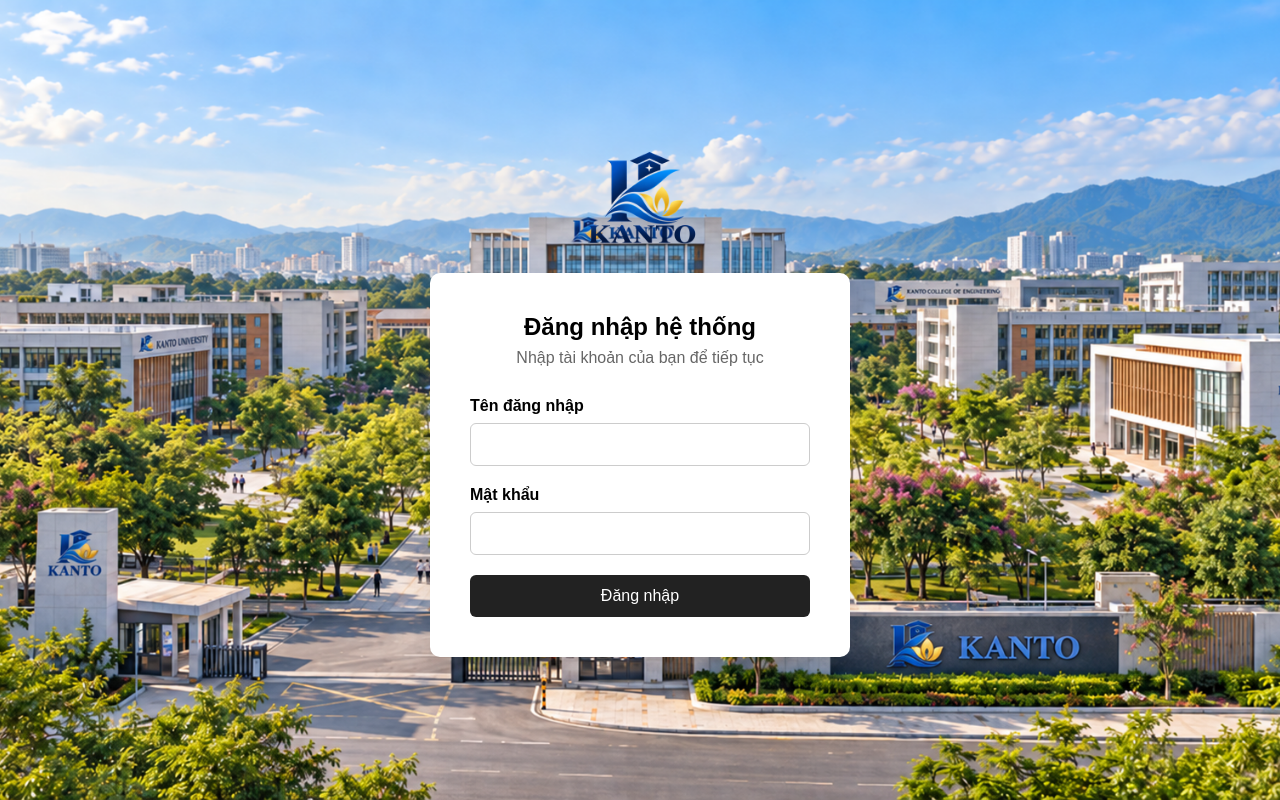
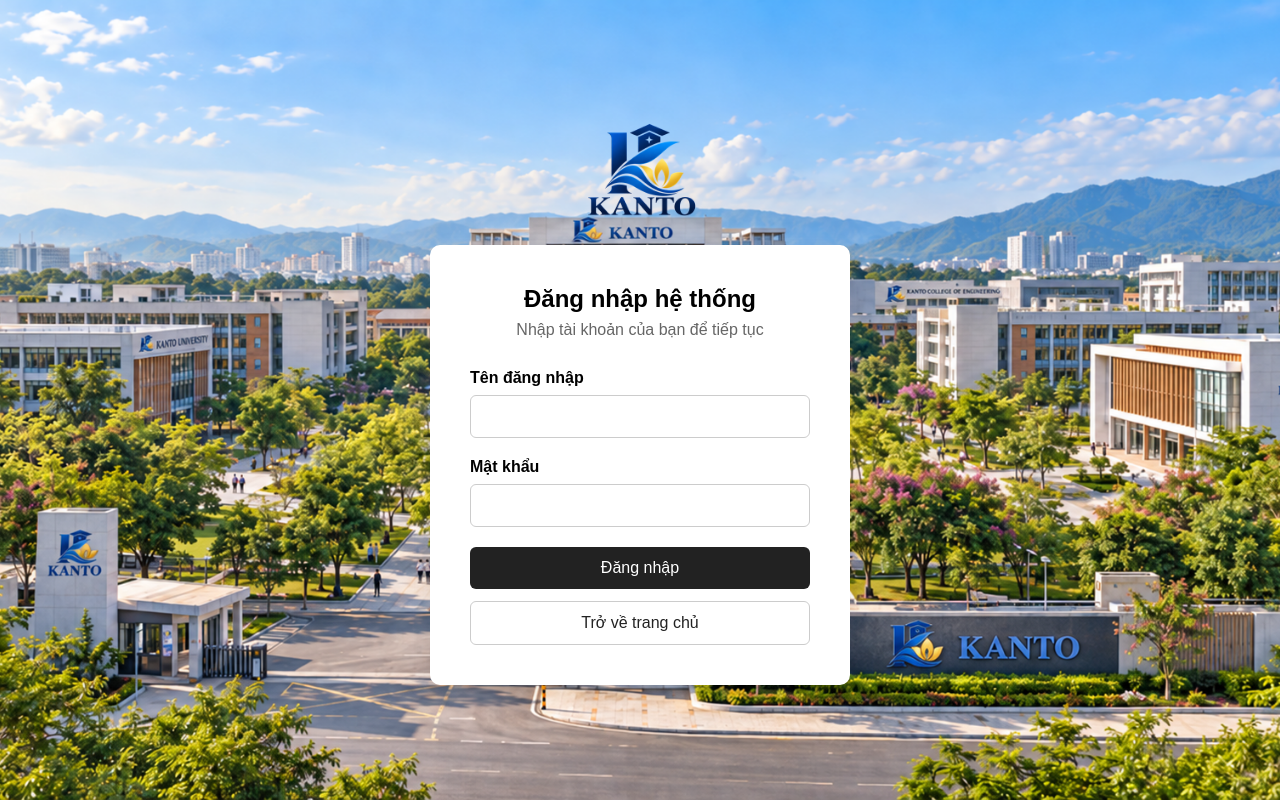
Before and after one commit to vot750422-ui/Kanto-KTX, a PHP site: page /index.php?action=login in a window 1280 px wide. Run offline with PHP 8.4, Linux system fonts and the light colour scheme.

Commit message:
add button return index

```diff
--- a/assets/css/login.css
+++ b/assets/css/login.css
@@ -97,6 +97,27 @@ body {
     background: #444;
 }
 
+.btn-home {
+    display: block;
+    margin-top: 12px;
+    padding: 12px;
+    border: 1px solid #ccc;
+    border-radius: 6px;
+    color: #222;
+    font-size: 16px;
+    text-align: center;
+    text-decoration: none;
+}
+
+.btn-home:hover {
+    background: #f4f6f8;
+}
+
+.btn-home:focus-visible {
+    outline: 2px solid #555;
+    outline-offset: 2px;
+}
+
 .alert-error {
     background: #f8d7da;
     color: #842029;
--- a/views/Auth/login.php
+++ b/views/Auth/login.php
@@ -58,6 +58,9 @@ unset($_SESSION['error']);
                     Đăng nhập
                 </button>
             </form>
+            <a class="btn-home" href="<?= htmlspecialchars(appUrl('index.php'), ENT_QUOTES, 'UTF-8') ?>">
+                Trở về trang chủ
+            </a>
         </div>
     </main>
 
```
